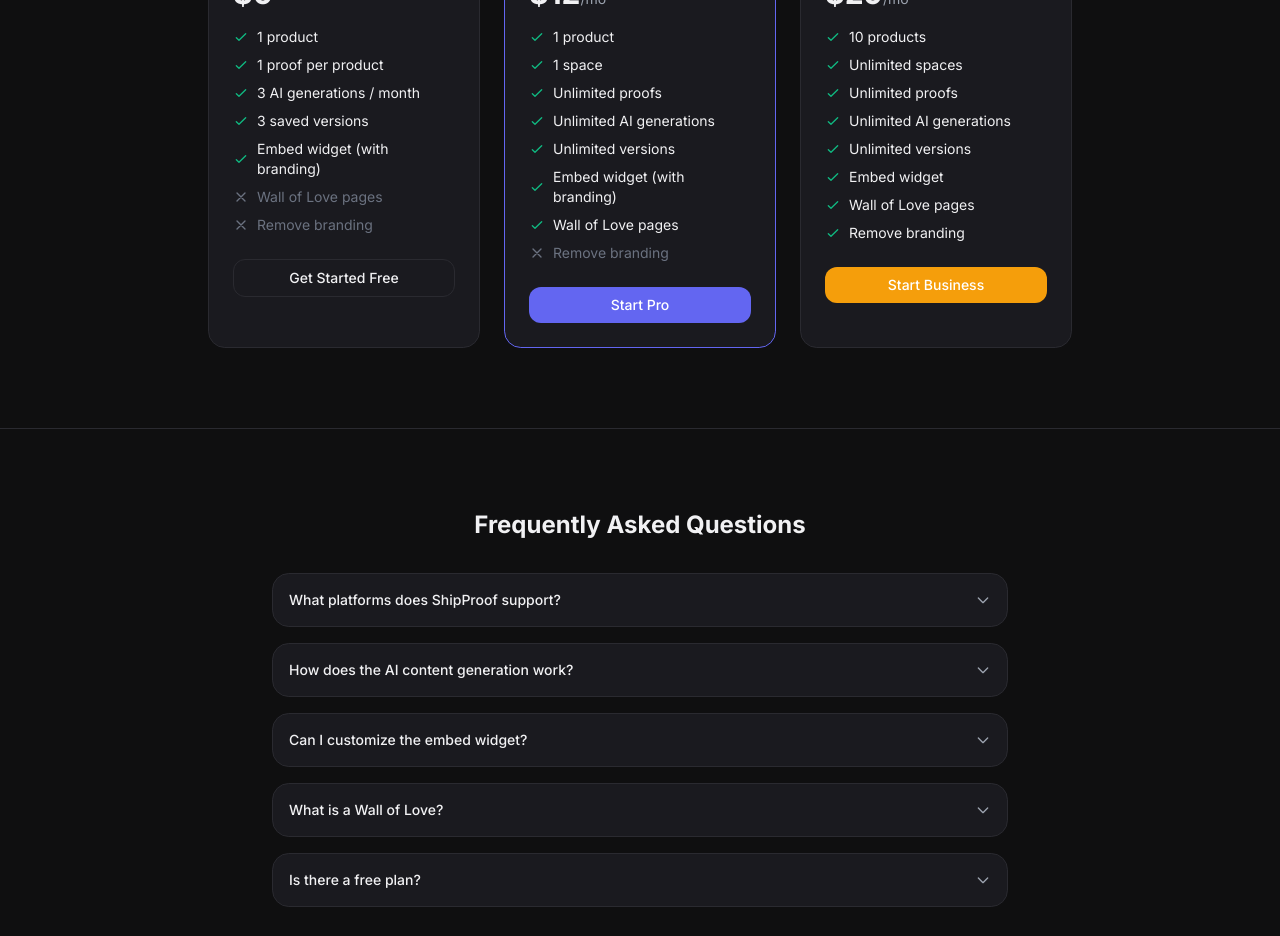
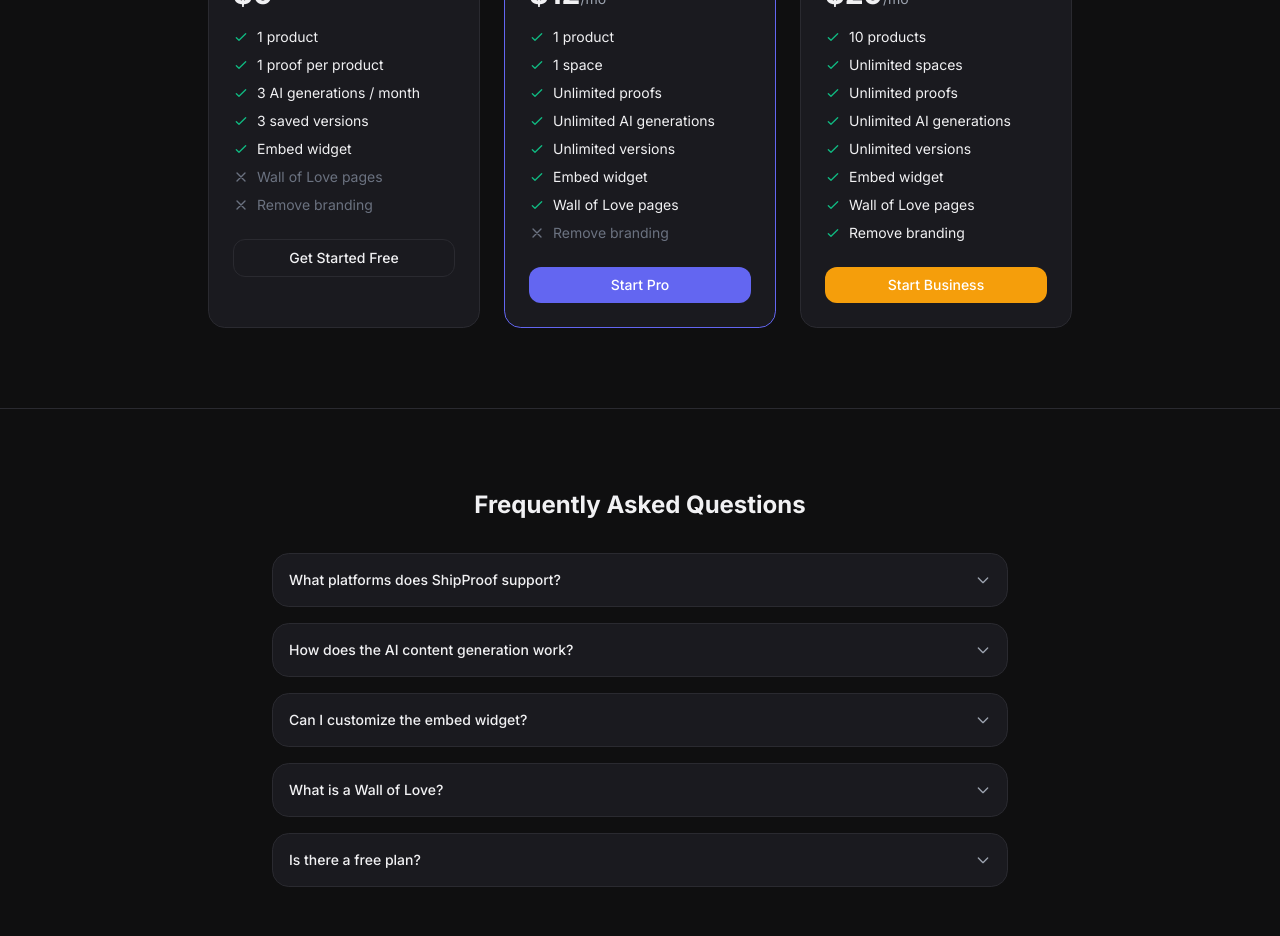
Before and after one commit to bugfreev587/ShipProof, a Next.js app in the folder frontend/: page / in a window 1280 px wide. Shown: the part 2120-3056 px from the top of the page. Built offline with nearby package versions, Linux system fonts and the light colour scheme; no server answers.

Commit message:
remove with branding

```diff
--- a/frontend/src/components/pricing-cards.tsx
+++ b/frontend/src/components/pricing-cards.tsx
@@ -17,7 +17,7 @@
       { text: "1 proof per product", included: true },
       { text: "3 AI generations / month", included: true },
       { text: "3 saved versions", included: true },
-      { text: "Embed widget (with branding)", included: true },
+      { text: "Embed widget", included: true },
       { text: "Wall of Love pages", included: false },
       { text: "Remove branding", included: false },
     ],
@@ -38,7 +38,7 @@
       { text: "Unlimited proofs", included: true },
       { text: "Unlimited AI generations", included: true },
       { text: "Unlimited versions", included: true },
-      { text: "Embed widget (with branding)", included: true },
+      { text: "Embed widget", included: true },
       { text: "Wall of Love pages", included: true },
       { text: "Remove branding", included: false },
     ],
```
